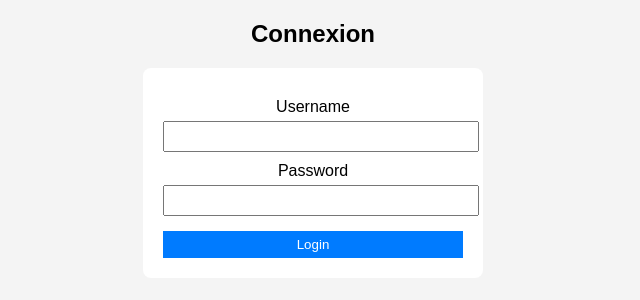
After one commit to Farah-sellami/app_flask_prediction_profit, a Flask app: page /login in a window 1280 px wide. The commit adds this page. Shown: the top 300 px of the page, without its empty margins (327-967 px from the left). Run offline with Flask 3, Linux system fonts and the light colour scheme; parts of the project's set-up code (start-up, migrations or seed data) failed here and were passed over.

Commit message:
Login Task

```diff
--- a/app/__init__.py
+++ b/app/__init__.py
@@ -2,6 +2,7 @@ from flask import Flask
 
 def create_app():
     app = Flask(__name__)
+    app.secret_key = "secret_key_123"
 
     from .routes import main
     app.register_blueprint(main)
--- a/app/routes.py
+++ b/app/routes.py
@@ -1,38 +1,72 @@
-from flask import Blueprint, render_template, request
+from flask import Blueprint, render_template, request, redirect, url_for, session
 import pandas as pd
 import joblib
 
 main = Blueprint("main", __name__)
 
-# charger les modèles
-reg = joblib.load("models/reg.pkl")        # modèle complet
-reg1 = joblib.load("models/reg1.pkl")      # R&D seulement
+# ===== USERS (simple demo) =====
+USERS = {
+    "admin": "1234",
+    "rahma": "rahma123"
+}
+
+# ===== Charger les modèles =====
+reg = joblib.load("models/reg.pkl")
+reg1 = joblib.load("models/reg1.pkl")
 ct = joblib.load("models/ct.pkl")
 noms = joblib.load("models/noms.pkl")
 
+
+# ================= LOGIN =================
+@main.route("/login", methods=["GET", "POST"])
+def login():
+    error = None
+
+    if request.method == "POST":
+        username = request.form["username"]
+        password = request.form["password"]
+
+        if username in USERS and USERS[username] == password:
+            session["user"] = username
+            return redirect(url_for("main.index"))
+        else:
+            error = "Identifiants incorrects"
+
+    return render_template("login.html", error=error)
+
+
+# ================= LOGOUT =================
+@main.route("/logout")
+def logout():
+    session.clear()
+    return redirect(url_for("main.login"))
+
+
+# ================= PAGE PRINCIPALE =================
 @main.route("/", methods=["GET", "POST"])
 def index():
+    if "user" not in session:
+        return redirect(url_for("main.login"))
+
     prediction = None
 
     if request.method == "POST":
         action = request.form["action"]
         rd = float(request.form["rd_spend"])
 
-        # ---------- CAS 1 : R&D seulement ----------
+        # ---- R&D seulement ----
         if action == "rd":
             X = pd.DataFrame([[rd]], columns=['R&D Spend'])
             prediction = reg1.predict(X)[0]
 
-        # ---------- CAS 2 : modèle complet ----------
+        # ---- Modèle complet ----
         else:
             admin = float(request.form["administration"])
             marketing = float(request.form["marketing_spend"])
             state = request.form["state"]
 
-            ligne = [rd, admin, marketing, state]
-
             ligne_df = pd.DataFrame(
-                [ligne],
+                [[rd, admin, marketing, state]],
                 columns=['R&D Spend', 'Administration', 'Marketing Spend', 'State']
             )
 
@@ -42,4 +76,8 @@ def index():
 
             prediction = reg.predict(ligne_df)[0]
 
-    return render_template("index.html", prediction=prediction)
+    return render_template(
+        "index.html",
+        prediction=prediction,
+        user=session["user"]
+    )
--- a/app/templates/index.html
+++ b/app/templates/index.html
@@ -6,6 +6,8 @@
 </head>
 <body>
 
+<p>Connecté en tant que {{ user }}</p>
+<a href="{{ url_for('main.logout') }}">Logout</a>
 <h2>Prediction du Profit</h2>
 
 <form method="POST">
--- /dev/null
+++ b/app/templates/login.html
@@ -0,0 +1,26 @@
+<!DOCTYPE html>
+<html>
+<head>
+    <title>Login</title>
+    <link rel="stylesheet" href="{{ url_for('static', filename='style.css') }}">
+</head>
+<body>
+
+<h2>Connexion</h2>
+
+<form method="POST">
+    <label>Username</label>
+    <input type="text" name="username" required>
+
+    <label>Password</label>
+    <input type="password" name="password" required>
+
+    <button type="submit">Login</button>
+
+    {% if error %}
+        <p style="color:red">{{ error }}</p>
+    {% endif %}
+</form>
+
+</body>
+</html>
```
